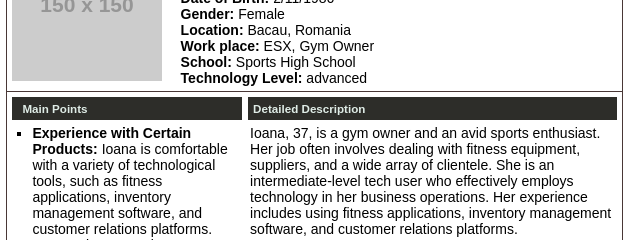
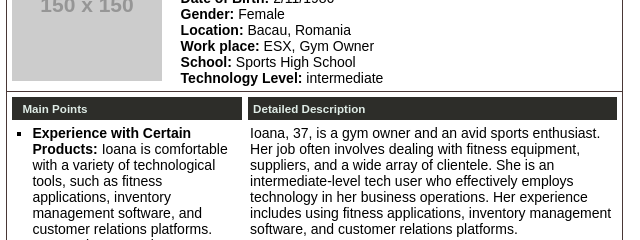
Before and after one commit to radusofron/HCI, a plain HTML site: page Tema 2/Personas/persona3-4.html in a window 1280 px wide. Shown: the part 159-399 px from the top of the page, 640-1280 px from the left. Drawn offline with Linux system fonts and the light colour scheme; placeholder pictures from the web are drawn by us.

Commit message:
update persona 4

```diff
--- a/Tema 2/Personas/persona3-4.html
+++ b/Tema 2/Personas/persona3-4.html
@@ -118,7 +118,7 @@
 						<li itemprop="location" itemscope itemtype="http://schema.org/Place"><strong>Location:</strong> <span itemprop="name">Bacau, Romania</span></li>
 						<li itemprop="worksFor" itemscope itemtype="http://schema.org/Organization"><strong>Work place:</strong> <span itemprop="name">ESX</span>, <span itemprop="jobTitle">Gym Owner</span></li>
 						<li itemprop="alumniOf" itemscope itemtype="http://schema.org/EducationalOrganization"><strong>School:</strong>  <span itemprop="name">Sports High School</span></li>
-						<li><strong>Technology Level: </strong>advanced</li>
+						<li><strong>Technology Level: </strong>intermediate</li>
 					</ul>
 			</div>
 		</div>
```
